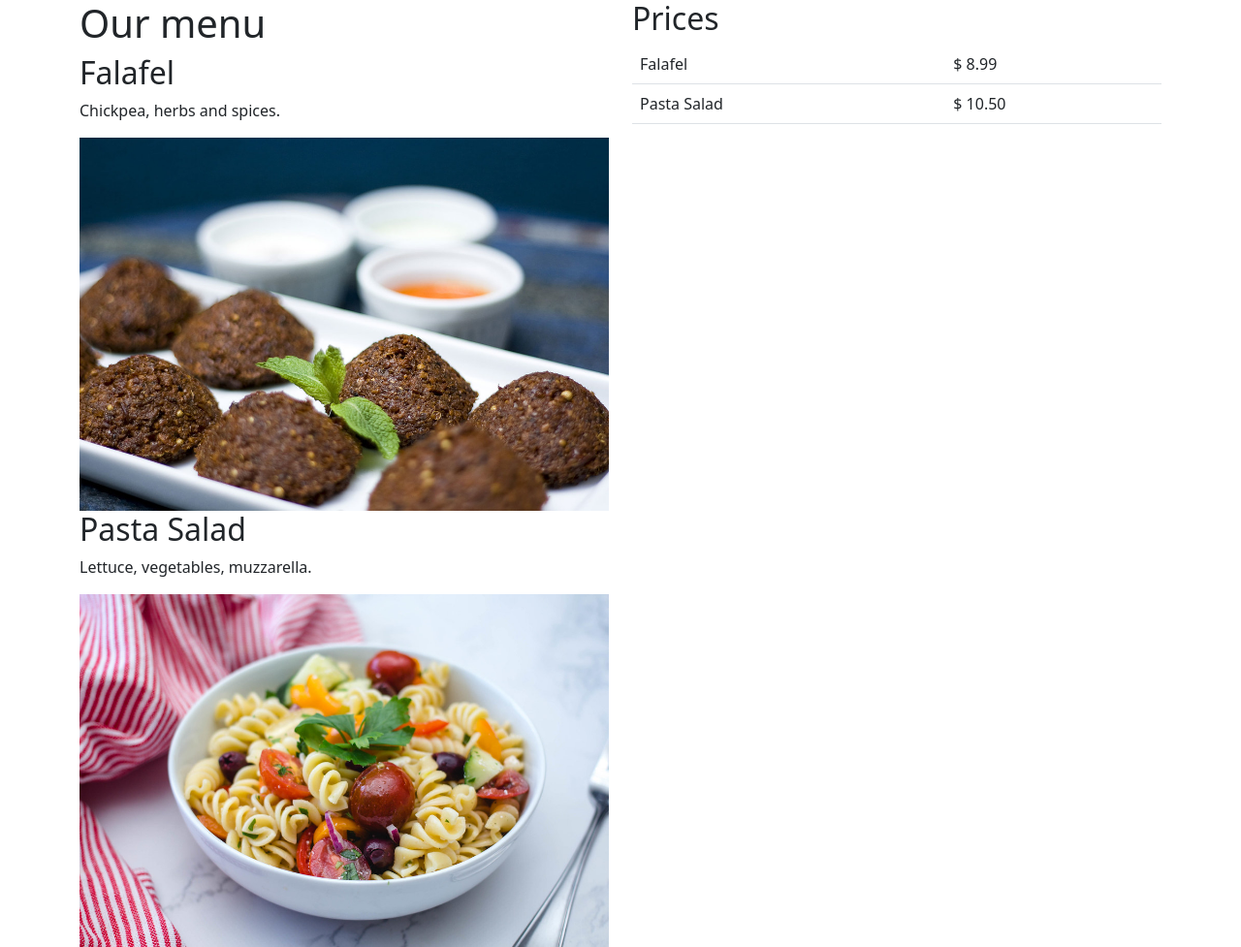
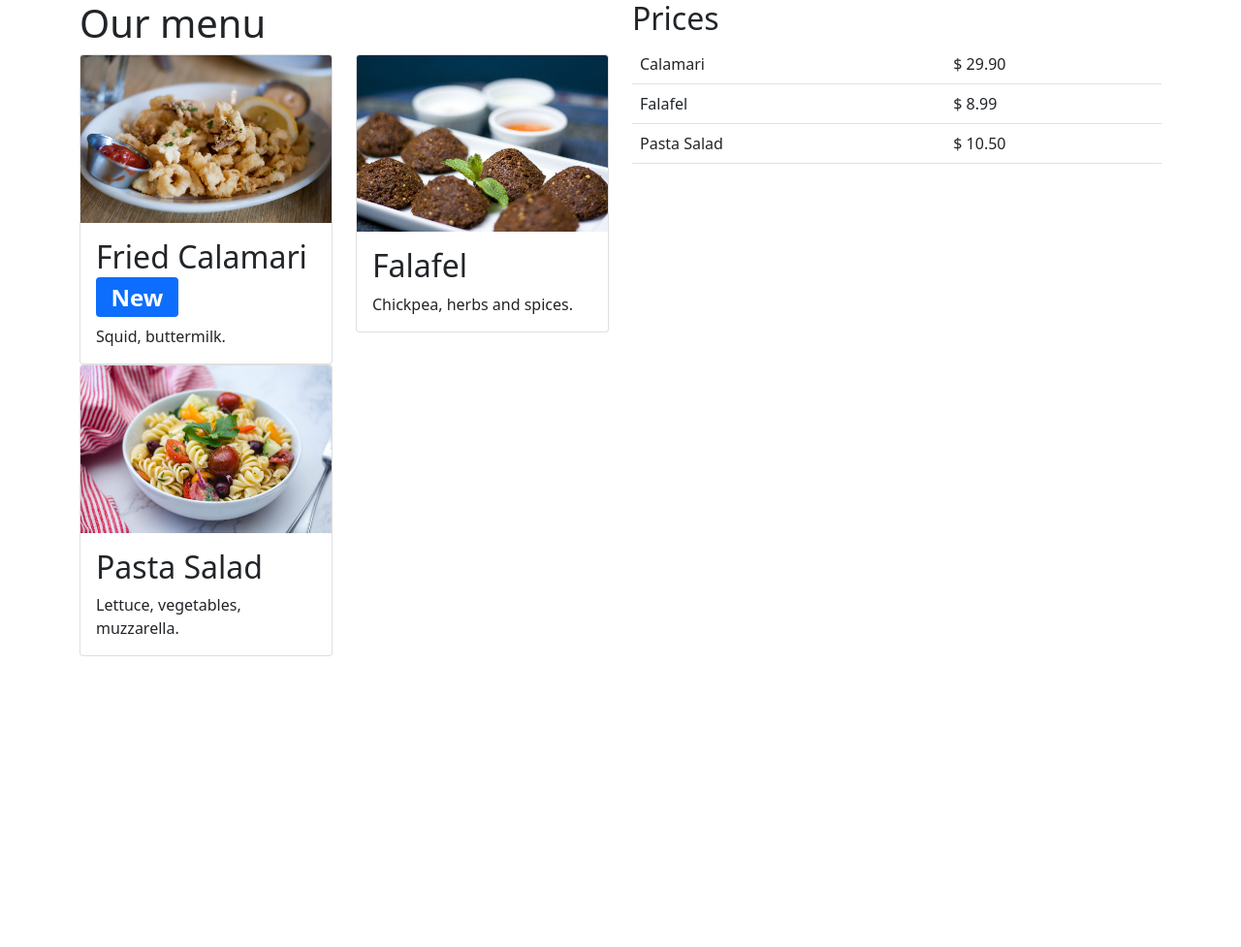
Before and after one commit to Isaacx88/Front-end-Meta-Coursera, a plain HTML site: page example5-bootstrap/index.html in a window 1280 px wide. Shown: the whole page at 97% size. After the commit the page ends 800 px from the top, so only its background shows below. Drawn offline with nearby package versions, Linux system fonts and the light colour scheme.

Commit message:
Teste new

```diff
--- a/example5-bootstrap/index.html
+++ b/example5-bootstrap/index.html
@@ -10,17 +10,49 @@
             <div class="row">
                 <div class="col-12 col-lg-6">
                     <h1>Our menu</h1>
-                    <h2>Falafel</h2>
-                    <p>Chickpea, herbs and spices.</p>
-                    <img src="images/falafel.jpg" alt="A falafel" class="img-fluid">
+                    <div class="row">
+                        <div class="col-12 col-lg-6">
+                            <div class="card">
+                                <img src="/images/calamari.jpg" alt="A calamari" class="card-img-top">
+                                <div class="card-body">
+                                    <h2 class="card-title">Fried Calamari <span class="badge bg-primary">New</span></h2>
+                                    <p class="card-text">Squid, buttermilk.</p>
+                                </div>
+                            </div>
+                        </div>
+                        <div class="col-12 col-lg-6">
+                            <div class="card">
+                                <img src="images/falafel.jpg" alt="A falafel" class="card-img-top">
+                                <div class="card-body">
+                                    <h2 class="card-title">Falafel</h2>
+                                    <p class="card-text">Chickpea, herbs and spices.</p>
+                                </div>
+                            </div>
+                        </div>
+                        <div class="col-12 col-lg-6">
+                            <div class="card">
+                                <img src="images/pasta-salad.jpg" alt="Salad" class="card-img-top">
+                                <div class="card-body">
+                                    <h2 class="card-title">Pasta Salad</h2>
+                                    <p class="card-text">Lettuce, vegetables, muzzarella.</p>
+                                </div>
+                            </div>
+                        </div>
+                    </div>
 
-                    <h2>Pasta Salad</h2>
-                    <p>Lettuce, vegetables, muzzarella.</p>
-                    <img src="images/pasta-salad.jpg" alt="Salad" class="img-fluid">
+
+
+
+
+
                 </div>
                 <div class="col-12 col-lg-6">
                     <h2>Prices</h2>
                     <table class="table">
+                        <tr>
+                            <td>Calamari</td>
+                            <td>$ 29.90</td>
+                        </tr>
                         <tr>
                             <td>Falafel</td>
                             <td>$ 8.99</td>
@@ -30,6 +62,8 @@
                             <td>$ 10.50</td>
                         </tr>
                     </table>
+
+                    <div class="alert-info rounded-circle" role="alert"></div>
                 </div>
             </div>
 
```
Also changed, not shown: example5-bootstrap/images/calamari.jpg (added).
